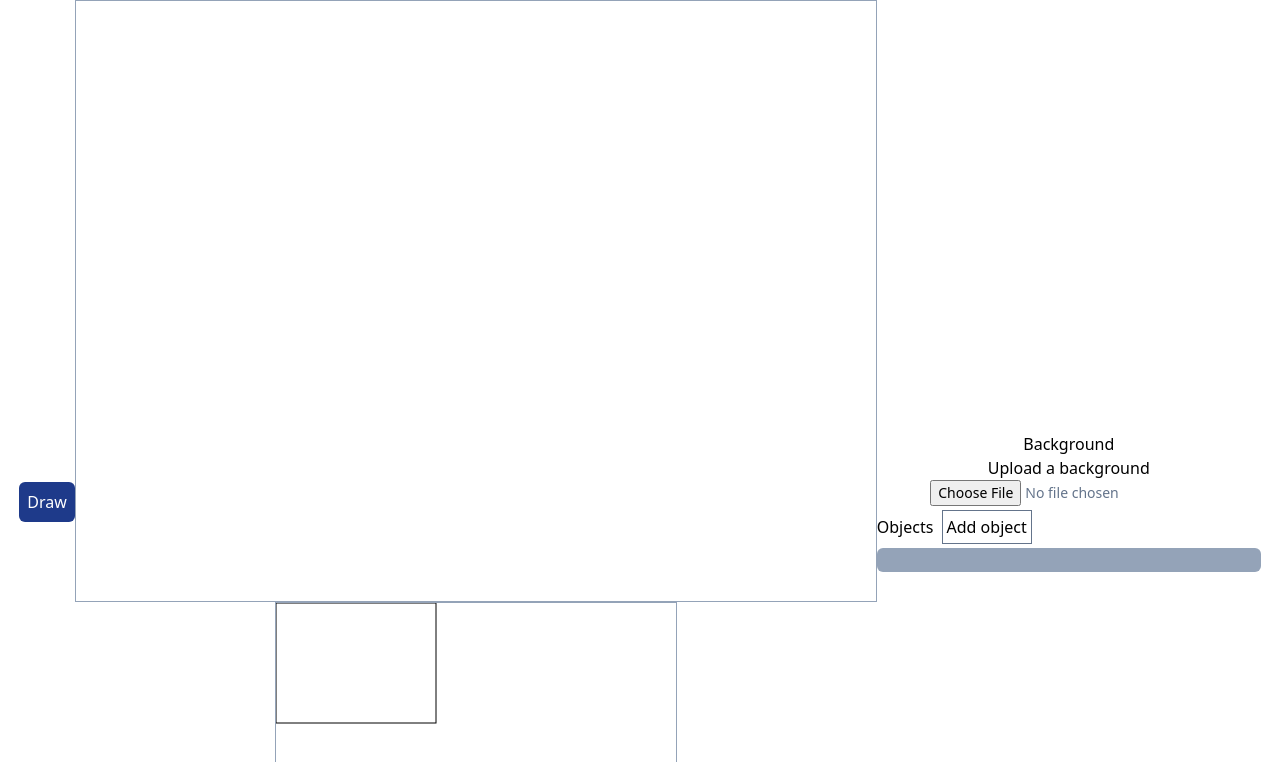
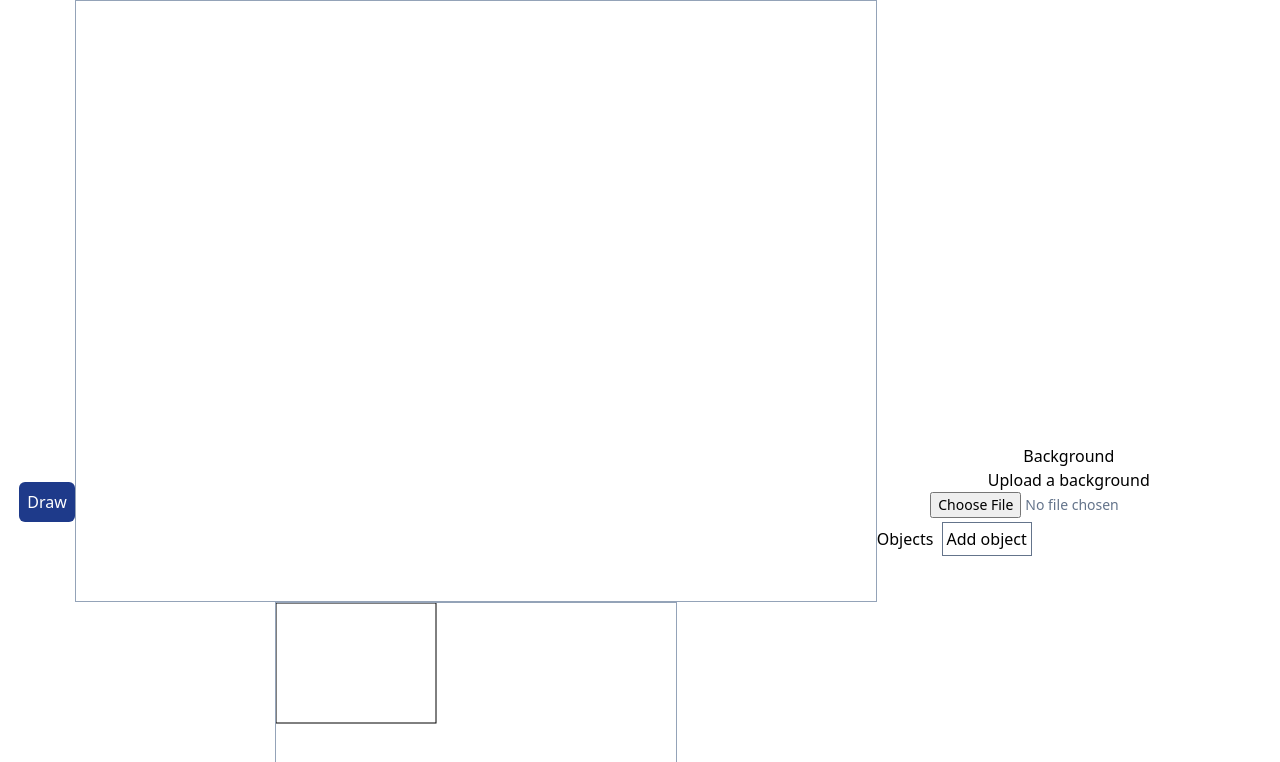
Before and after one commit to earacena/canvas-game-engine, a React (Create React App) app: page / in a window 1280 px wide. Shown: the top 762 px of the page. Built offline with nearby package versions, Linux system fonts and the light colour scheme.

Commit message:
Hide ObjectList if there are no created blocks

```diff
--- a/src/BackgroundObjectForm.tsx
+++ b/src/BackgroundObjectForm.tsx
@@ -15,8 +15,6 @@ function BackgroundObjectForm({ setBackground }: BackgroundObjectFormProps) {
       image.onload = () => {
         setBackground(image);
       };
-
-      // Update background
     }
   };
 
--- a/src/ObjectList.tsx
+++ b/src/ObjectList.tsx
@@ -108,7 +108,7 @@ function ObjectList({
         Close
       </button>
       <ObjectForm objectFormOpened={objectFormOpened} addBlock={addBlock} />
-      <ul className="bg-slate-400 rounded-md p-3">
+      <ul className={`bg-slate-400 rounded-md p-3 ${blocks.length === 0 ? 'hidden' : ''} `}>
         {blocks.map((b) => (
           <button
             key={b.id}
```
